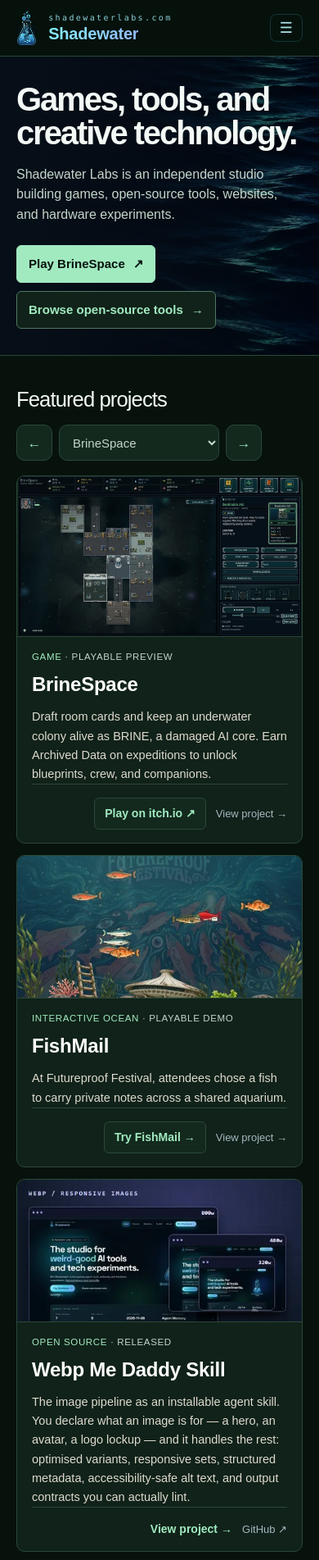
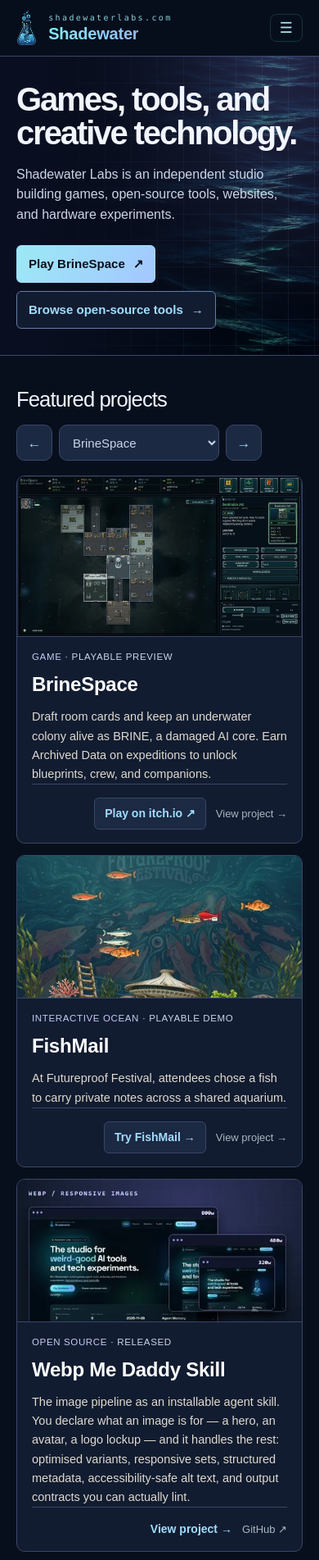
Before and after one commit to BrinShadewater/Shadewater-Labs-Web, a React (Vite) app: page / in a window 390 px wide. Shown: the top 1903 px of the page at 82% size. Built offline with nearby package versions, Linux system fonts and the light colour scheme; a web font is replaced by a local one.

Commit message:
Apply the WebP palette and add mobile project previews (#83)
Co-authored-by: Brin Shadewater <221630206+BrinShadewater@users.noreply.github.com>

```diff
--- a/src/pages/ShadewaterLabs.css
+++ b/src/pages/ShadewaterLabs.css
@@ -1,22 +1,22 @@
 .deep-ocean {
-  --ocean-base: #07120d;
-  --ocean-raised: #13291e;
-  --ocean-accent: #a1eac0;
-  --ocean-border: #2b4839;
-  --ad-copy: #c4d6cb;
-  --ad-panel: #102219;
+  --ocean-base: #080f1c;
+  --ocean-raised: #1c2942;
+  --ocean-accent: #a1ddff;
+  --ocean-border: #3a4667;
+  --ad-copy: #cbd5e8;
+  --ad-panel: #121c30;
   --ad-card-border: 1px solid var(--ocean-border);
   --ad-card-radius: 10px;
   --ad-card-shadow: none;
   min-height: 100%;
   overflow: clip;
-  color: #f3faf6;
+  color: #f1f5ff;
   background: var(--ocean-base);
   font-family: var(--labs-sans);
 }
 
 .deep-ocean .ad-nav {
-  background: rgb(7 18 13 / 96%) !important;
+  background: rgb(8 15 28 / 96%) !important;
   border-color: var(--ocean-border) !important;
 }
 
@@ -41,9 +41,13 @@
 .deep-ocean :is(a, button, select):focus-visible { outline-color: var(--ocean-accent); }
 
 .deep-ocean-hero {
-  --ocean-banner-base: #060e17;
+  --ocean-banner-base: #090f20;
   border-bottom: var(--ad-card-border);
-  background: linear-gradient(90deg, var(--ocean-banner-base), transparent 70%),
+  background:
+    linear-gradient(90deg, var(--ocean-banner-base) 12%, transparent 80%),
+    linear-gradient(rgb(162 174 239 / 8%) 1px, transparent 1px) 0 0 / 32px 32px,
+    linear-gradient(90deg, rgb(162 174 239 / 8%) 1px, transparent 1px) 0 0 / 32px 32px,
+    radial-gradient(ellipse at 85% 0%, rgb(101 99 170 / 35%), transparent 65%),
     var(--ocean-banner-base) url('/project-gallery-water.webp') right center / cover no-repeat;
 }
 
@@ -85,7 +89,7 @@
   gap: 10px;
   min-height: 46px;
   padding: 9px 14px;
-  border: 1px solid #4f7962;
+  border: 1px solid #687aa4;
   border-radius: 6px;
   color: var(--ocean-accent);
   background: var(--ad-panel);
@@ -96,11 +100,11 @@
 
 .deep-ocean-button:hover { background: var(--ocean-raised); }
 .deep-ocean-buttonPrimary {
-  background: var(--ocean-accent);
+  background: linear-gradient(120deg, #9be9f5, #a4c7ff);
   border-color: var(--ocean-accent);
   color: var(--ocean-base);
 }
-.deep-ocean-buttonPrimary:hover { background: #c0f4d5; }
+.deep-ocean-buttonPrimary:hover { background: #c4ebff; }
 
 .deep-ocean-galleryHeading {
   display: flex;
@@ -137,7 +141,7 @@
 
 .deep-ocean-cardMeta {
   margin-bottom: 7px;
-  color: var(--ocean-accent);
+  color: #c4c9f2;
   font-size: .72rem;
   letter-spacing: .055em;
 }
@@ -146,7 +150,7 @@
 
 .deep-ocean .home-guideLink { border-radius: var(--ad-card-radius); }
 .deep-ocean .home-guideLink:hover,
-.deep-ocean .deep-ocean-research:hover { border-color: #6a9c80; }
+.deep-ocean .deep-ocean-research:hover { border-color: #929ccd; }
 
 .deep-ocean-research {
   display: flex;
@@ -161,7 +165,7 @@
   text-decoration: none;
 }
 
-.deep-ocean-research h2 { margin: 0; font-size: 1.25rem; color: #f3faf6; }
+.deep-ocean-research h2 { margin: 0; font-size: 1.25rem; color: #f1f5ff; }
 .deep-ocean-research p { margin: 6px 0 0; color: var(--ad-copy); }
 
 @media (min-width: 901px) {
@@ -175,9 +179,6 @@
 }
 
 @media (max-width: 600px) {
-  .deep-ocean-hero {
-    background-image: linear-gradient(90deg, var(--ocean-banner-base) 12%, transparent), url('/project-gallery-water.webp');
-  }
   .deep-ocean .carousel-track { grid-template-columns: minmax(0, 1fr); }
   .deep-ocean .carousel-slot-1 { display: none; }
 }
@@ -185,3 +186,52 @@
 @media (max-width: 380px) {
   .deep-ocean-heroActions > a { width: 100%; }
 }
+
+.deep-ocean-mobilePreviews { display: none; }
+
+@media (max-width: 600px) {
+  .deep-ocean .carousel-slot-0 { scroll-margin-top: 8px; }
+
+  .deep-ocean .carousel-slot-0:focus-visible {
+    outline: 2px solid var(--ocean-accent);
+    outline-offset: 3px;
+  }
+
+  .deep-ocean-mobilePreviews {
+    display: grid;
+    grid-template-columns: repeat(2, minmax(0, 1fr));
+    gap: 8px;
+    margin-top: 12px;
+  }
+
+  .deep-ocean-mobilePreviews button {
+    display: grid;
+    grid-template-columns: minmax(32px, 36%) minmax(0, 1fr);
+    gap: 8px;
+    align-items: center;
+    min-height: 56px;
+    padding: 7px;
+    border: var(--ad-card-border);
+    border-radius: 6px;
+    background: var(--ad-panel);
+    color: inherit;
+    text-align: left;
+    font-size: .85rem;
+    font-weight: 650;
+    line-height: 1.2;
+    cursor: pointer;
+  }
+
+  .deep-ocean-mobilePreviews button[aria-pressed='true'] {
+    border-color: var(--ocean-accent);
+    background: var(--ocean-raised);
+  }
+
+  .deep-ocean-mobilePreviews img {
+    width: 100%;
+    height: auto;
+    aspect-ratio: 3 / 2;
+    border-radius: 3px;
+    object-fit: cover;
+  }
+}
--- a/src/pages/ShadewaterLabs.tsx
+++ b/src/pages/ShadewaterLabs.tsx
@@ -1,5 +1,5 @@
 import CurrentProjects from '@/components/CurrentProjects';
-import { useState, type CSSProperties, type MouseEvent } from 'react';
+import { useRef, useState, type CSSProperties, type MouseEvent } from 'react';
 import { managedWebsites } from '@/content/websites';
 import { brineSpace, fishMail } from '@/content/currentProjects';
 import { openSourceReleases, thumbSrcSet } from '@/content/openSource';
@@ -225,6 +225,18 @@ function ADProjects({ onNavigate }: { onNavigate: AuroraNavigate }) {
     ...recentCards,
   ];
   const [idx, setIdx] = useState(0);
+  const leadCard = useRef<HTMLElement>(null);
+  const mobilePreviews = cards
+    .map((card, index) => ({ card, index }))
+    .filter(({ card }) => card.key === fishMail.id || card.key === featuredTool?.key);
+
+  const openPreview = (index: number) => {
+    setIdx(index);
+    requestAnimationFrame(() => {
+      leadCard.current?.focus({ preventScroll: true });
+      leadCard.current?.scrollIntoView({ block: 'start' });
+    });
+  };
   const total = cards.length;
 
   const prev = () => setIdx((i) => (i - 1 + total) % total);
@@ -283,6 +295,8 @@ function ADProjects({ onNavigate }: { onNavigate: AuroraNavigate }) {
               <article
                 key={'slot-' + offset}
                 className={'carousel-slot-' + offset}
+                ref={offset === 0 ? leadCard : undefined}
+                tabIndex={offset === 0 ? -1 : undefined}
                 aria-labelledby={`featured-${c.key}-title`}
                 onClick={(event) => {
                   // Let title and action links handle their own navigation.
@@ -369,6 +383,30 @@ function ADProjects({ onNavigate }: { onNavigate: AuroraNavigate }) {
               </article>
             );
           })}
+        </div>
+
+        <div className="deep-ocean-mobilePreviews" role="group" aria-label="Featured project previews">
+          {mobilePreviews.map(({ card, index }) => (
+            <button
+              key={card.key}
+              type="button"
+              aria-controls="featured-work-track"
+              aria-pressed={idx === index}
+              onClick={() => openPreview(index)}
+            >
+              <img
+                src={card.thumbnail}
+                srcSet={card.thumbnailSrcSet}
+                sizes="auto, 72px"
+                width={72}
+                height={48}
+                alt=""
+                loading="lazy"
+                decoding="async"
+              />
+              <span>{card.name}</span>
+            </button>
+          ))}
         </div>
 
         <div className="home-catalogue" style={{ marginTop: 20, display: 'flex', gap: 12, justifyContent: 'center', alignItems: 'center', flexWrap: 'wrap' }}>
```
